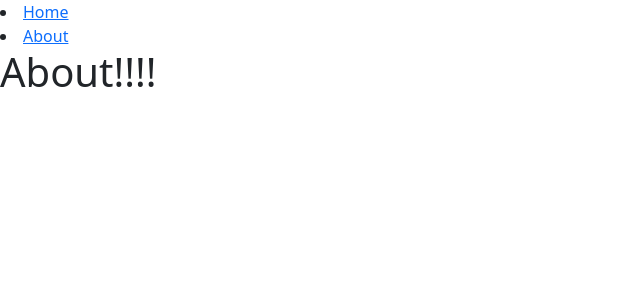
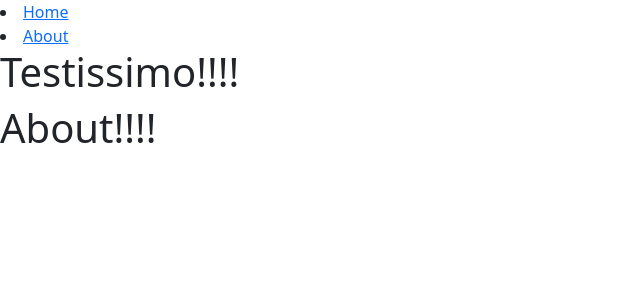
Before and after one commit to danipetro21/boolBNB, a Vue app in the folder frontend/: page /about in a window 1280 px wide. Shown: the top 300 px of the page, without its empty margins (0-640 px from the left). Built offline with nearby package versions, Linux system fonts and the light colour scheme.

Commit message:
testissimo

```diff
--- a/frontend/src/components/pages/About.vue
+++ b/frontend/src/components/pages/About.vue
@@ -2,18 +2,17 @@
 import Wrapper from '../Wrapper.vue'
 
 export default {
-    components: {
-        Wrapper
-    }
+	components: {
+		Wrapper,
+	},
 }
 </script>
 
 <template>
-     <Wrapper>
-
-        <h1>About!!!!</h1>
-
-    </Wrapper>
+	<Wrapper>
+		<h1>Testissimo!!!!</h1>
+		<h1>About!!!!</h1>
+	</Wrapper>
 </template>
 
 <style lang="scss"></style>
```
